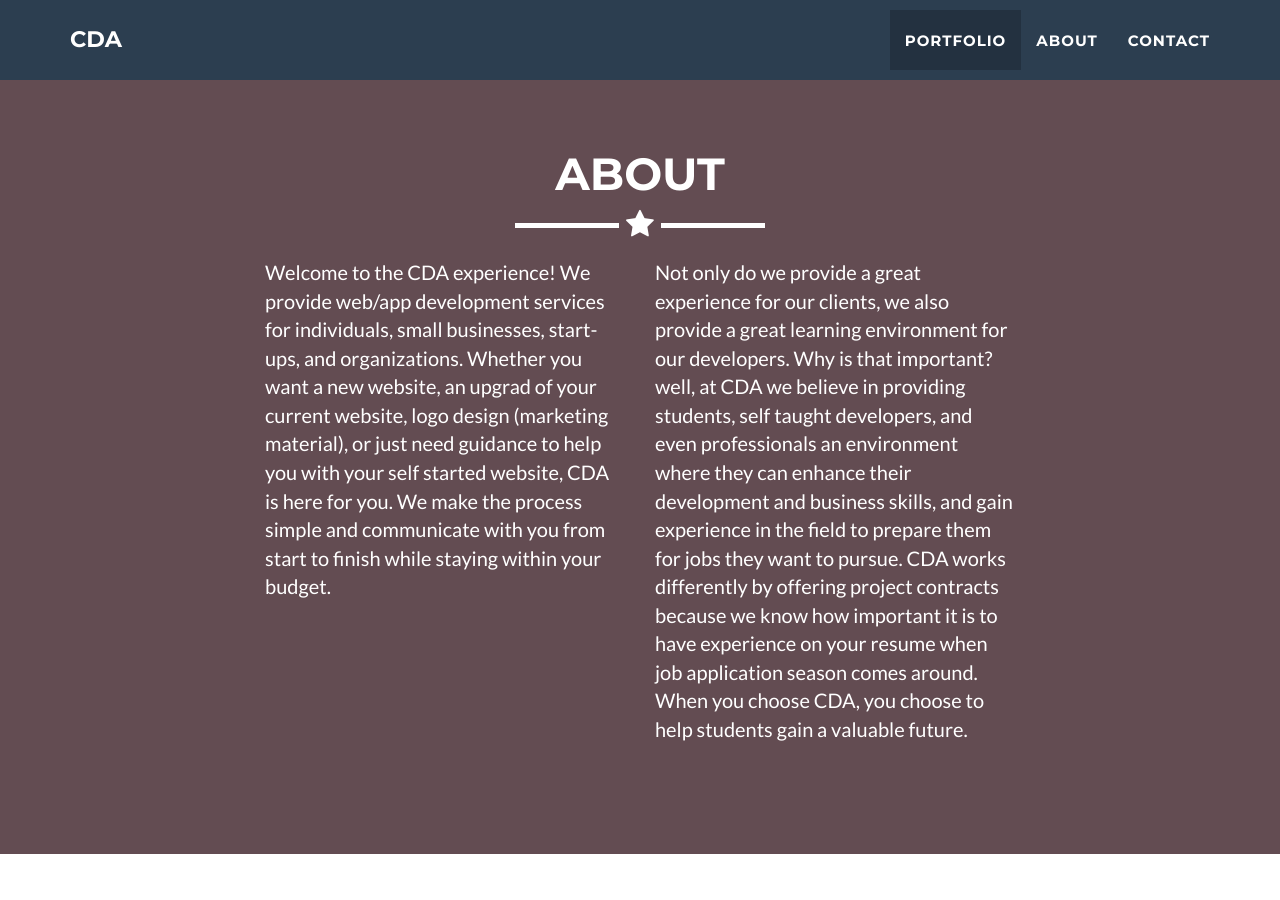
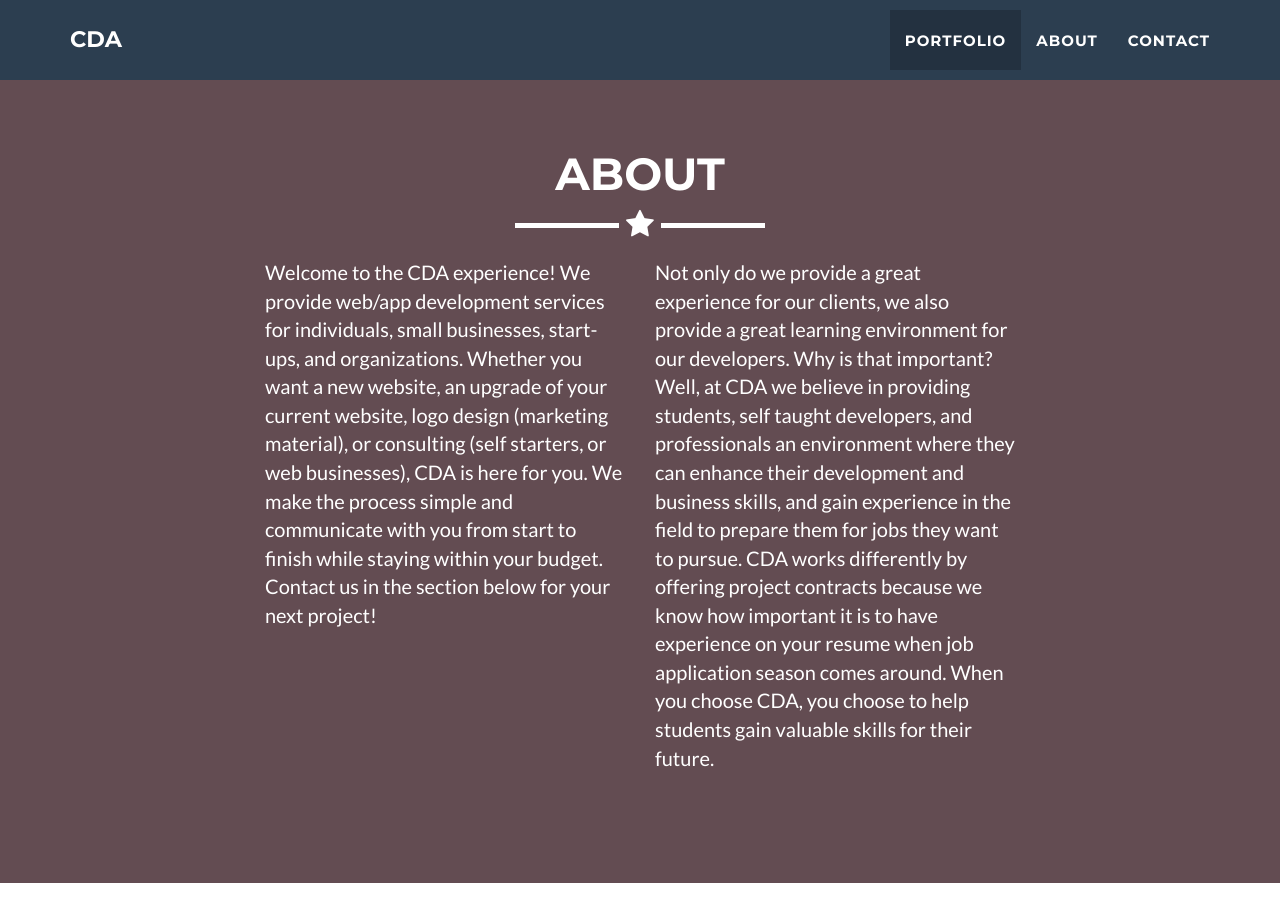
Before and after one commit to CDAwebhost/CDAwebhost, a Jekyll site: the page built from index.html, in a window 1280 px wide and 900 px high, scrolled down 1381 px. Built offline with Jekyll 4.4.1, drawn with Linux system fonts in a browser that asks for light colours.

Commit message:
Update about.html

```diff
--- a/_includes/about.html
+++ b/_includes/about.html
@@ -9,10 +9,10 @@
             </div>
             <div class="row">
                 <div class="col-lg-4 col-lg-offset-2">
-                    <p>Welcome to the CDA experience! We provide web/app development services for individuals, small businesses, start-ups, and organizations. Whether you want a new website, an upgrad of your current website, logo design (marketing material), or just need guidance to help you with your self started website, CDA is here for you. We make the process simple and communicate with you from start to finish while staying within your budget. </p>
+                    <p>Welcome to the CDA experience! We provide web/app development services for individuals, small businesses, start-ups, and organizations. Whether you want a new website, an upgrade of your current website, logo design (marketing material), or consulting (self starters, or web businesses), CDA is here for you. We make the process simple and communicate with you from start to finish while staying within your budget. Contact us in the section below for your next project! </p>
                 </div>
                 <div class="col-lg-4">
-                    <p>Not only do we provide a great experience for our clients, we also provide a great learning environment for our developers. Why is that important? well, at CDA we believe in providing students, self taught developers, and even professionals an environment where they can enhance their development and business skills, and gain experience in the field to prepare them for jobs they want to pursue. CDA works differently by offering project contracts because we know how important it is to have experience on your resume when job application season comes around. When you choose CDA, you choose to help students gain a valuable future. </p>
+                    <p>Not only do we provide a great experience for our clients, we also provide a great learning environment for our developers. Why is that important? Well, at CDA we believe in providing students, self taught developers, and professionals an environment where they can enhance their development and business skills, and gain experience in the field to prepare them for jobs they want to pursue. CDA works differently by offering project contracts because we know how important it is to have experience on your resume when job application season comes around. When you choose CDA, you choose to help students gain valuable skills for their future. </p>
                 </div>
 
             </div>
```
